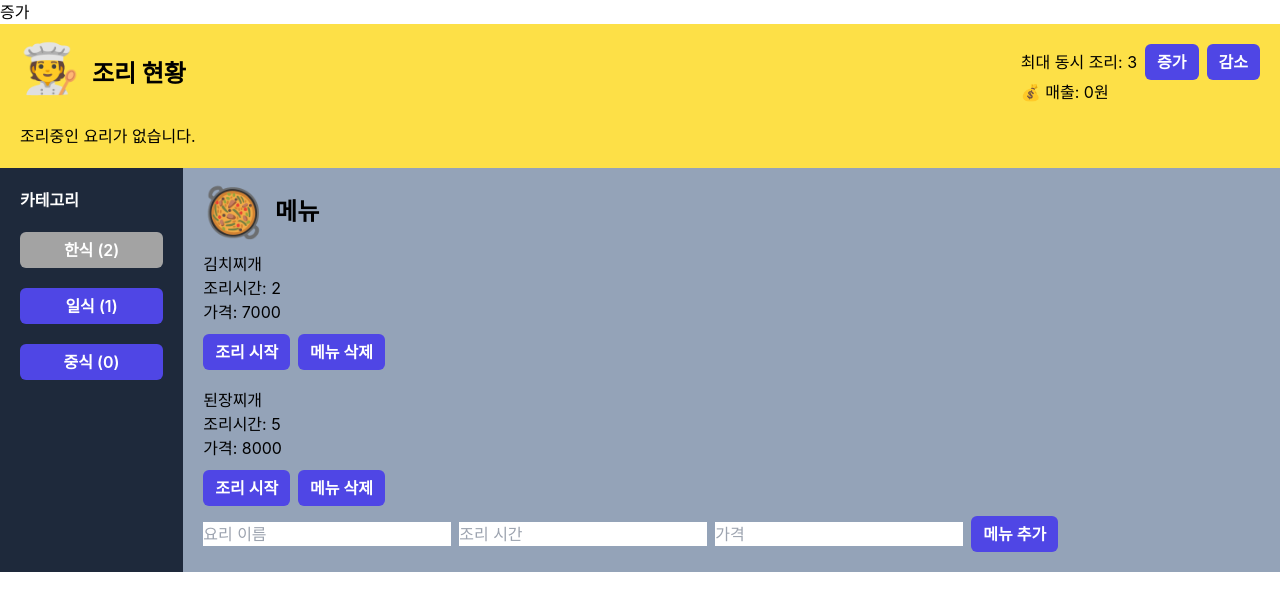
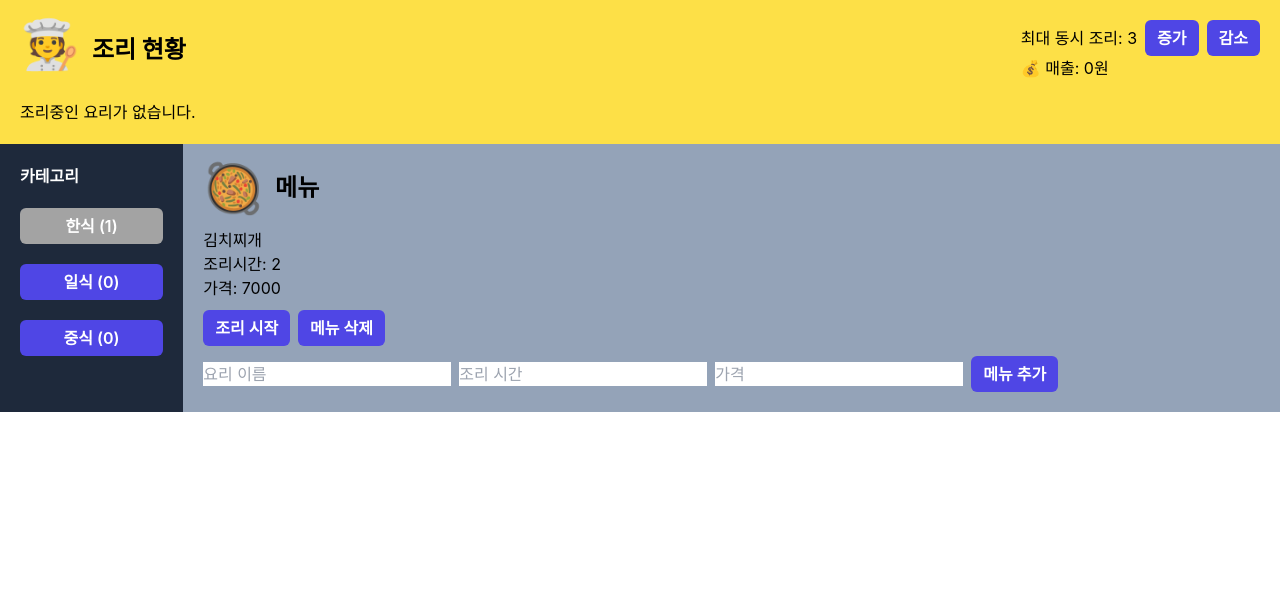
Before and after one commit to bggbr/react-training, a Next.js app: page / in a window 1280 px wide. Shown: the top 610 px of the page. Built offline with nearby package versions, Linux system fonts and the light colour scheme.

Commit message:
menu도 useReducer로 리팩토링 및 state.js로 옮기기

```diff
--- a/pages/index.js
+++ b/pages/index.js
@@ -1,72 +1,10 @@
-import React, { useState, useEffect, createContext, useReducer, useMemo } from 'react';
+import React, { useState, useReducer, useMemo } from 'react';
 import Category from '../src/component/Category';
 import Header from '../src/component/Header';
 import Menu from '../src/component/Menu';
-import { MenuContext, CookingContext } from '../src/state';
-import produce from 'immer';
-
-const initialState = {
-    cookingMenu: [],
-    maxCookingNum: 3,
-    totalSales: 0,
-};
-
-const reducer = (_state, action) => {
-    return produce(_state, (state) => {
-        switch (action.type) {
-            case 'add-cooking':
-                let nowCookNum = state.cookingMenu.length;
-                if (nowCookNum < state.maxCookingNum) {
-                    state.cookingMenu.push(action.cookingMenu);
-                }
-                break;
-            case 'delete-cooking':
-                let { deleteId } = action;
-                state.cookingMenu = state.cookingMenu.filter((el) => el.id !== deleteId);
-                break;
-            case 'pay-cooking':
-                let { payId, price } = action;
-                state.cookingMenu = state.cookingMenu.filter((el) => el.id !== payId);
-                state.totalSales += price;
-                break;
-            case 'plus-maxCooking':
-                state.maxCookingNum = state.maxCookingNum + 1 > 3 ? 3 : state.maxCookingNum + 1;
-                break;
-            case 'minus-maxCooking':
-                state.maxCookingNum = state.maxCookingNum - 1 < 0 ? 0 : state.maxCookingNum - 1;
-                break;
-            default:
-                return state;
-        }
-    });
-};
+import { initialState, reducer, CookingContext } from '../src/state';
 
 function Home() {
-    const [category, setCategory] = useState('korean');
-    const [allMenuList, setAllMenuList] = useState([
-        {
-            id: 1,
-            name: '김치찌개',
-            cookingTime: 2,
-            price: 7000,
-            category: 'korean',
-        },
-        {
-            id: 2,
-            name: '된장찌개',
-            cookingTime: 5,
-            price: 8000,
-            category: 'korean',
-        },
-        {
-            id: 3,
-            name: '초밥',
-            cookingTime: 3,
-            price: 9000,
-            category: 'japaness',
-        },
-    ]);
-
     const [state, dispatch] = useReducer(reducer, initialState);
 
     const cook = useMemo(
@@ -77,28 +15,17 @@ function Home() {
         [state, dispatch],
     );
 
-    const addMenu = (menu) => {
-        setAllMenuList([...allMenuList, menu]);
-    };
-
-    const removeMenu = (menu) => {
-        let copyAllMenu = allMenuList.filter((el) => el.id !== menu.id);
-        setAllMenuList(copyAllMenu);
-    };
-
     const [v, setV] = useState(1);
     return (
         <div>
-            <button onClick={() => setV(v + 1)}>증가</button>
-            <MenuContext.Provider value={{ allMenuList, setAllMenuList }}>
-                <CookingContext.Provider value={cook}>
-                    <Header />
-                    <div className="flex">
-                        <Category category={category} setCategory={setCategory} />
-                        <Menu addMenu={addMenu} removeMenu={removeMenu} category={category} />
-                    </div>
-                </CookingContext.Provider>
-            </MenuContext.Provider>
+            {/* <button onClick={() => setV(v + 1)}>증가</button> */}
+            <CookingContext.Provider value={cook}>
+                <Header />
+                <div className="flex">
+                    <Category />
+                    <Menu />
+                </div>
+            </CookingContext.Provider>
         </div>
     );
 }
--- a/src/component/Category.js
+++ b/src/component/Category.js
@@ -1,21 +1,21 @@
-import react, { useState, useEffect, useContext } from 'react';
+import { useContext } from 'react';
 import Button from './Button';
-import { MenuContext } from '../state';
+import { CookingContext } from '../state';
 
-export default function Category({ category, setCategory }) {
-    const allMenuList = useContext(MenuContext).allMenuList;
-    const countMenu = (currentCategory) => allMenuList.filter((el) => el.category === currentCategory).length;
+export default function Category() {
+    const { state, dispatch } = useContext(CookingContext);
+    const countMenu = (currentCategory) => state.menu.filter((el) => el.category === currentCategory).length;
 
     // TODO: 버튼 코드 중복 없애기
     return (
         <div className="bg-slate-800 text-white w-52 p-5">
             <h2 className="font-bold mb-5">카테고리</h2>
             <div className="flex flex-col space-y-5">
-                {CATEGORY_LIST.map((list) => (
+                {state.CATEGORY_LIST.map((list) => (
                     <Button
                         key={list.id} //
-                        className={category === list.en ? 'bg-neutral-400' : ''}
-                        onClick={() => setCategory(list.en)}
+                        className={state.category === list.en ? 'bg-neutral-400' : ''}
+                        onClick={() => dispatch({ type: 'set-category', nowCategory: list.en })}
                     >
                         {list.kr} ({countMenu(list.en)})
                     </Button>
@@ -24,9 +24,3 @@ export default function Category({ category, setCategory }) {
         </div>
     );
 }
-
-const CATEGORY_LIST = [
-    { id: 0, en: 'korean', kr: '한식' },
-    { id: 1, en: 'japaness', kr: '일식' },
-    { id: 2, en: 'chinese', kr: '중식' },
-];
--- a/src/component/Menu.js
+++ b/src/component/Menu.js
@@ -2,19 +2,17 @@ import { useContext, useState, useEffect, useRef } from 'react';
 import Button from './Button';
 import { MenuContext, CookingContext } from '../state';
 
-export default function Menu({ addMenu, removeMenu, category }) {
+export default function Menu() {
     const [name, setName] = useState('');
     const [cookingTime, setCookingTime] = useState('');
     const [price, setPrice] = useState('');
-    const allMenuList = useContext(MenuContext).allMenuList;
+
     const { state, dispatch } = useContext(CookingContext);
 
-    const menuList = allMenuList.filter((el) => el.category === category);
-
-    console.log('menu rendering');
+    // console.log('menu rendering');
 
     function addOneMenu() {
-        let id = Math.max(...allMenuList.map((item) => item.id)) + 1;
+        let id = Math.max(...state.menu.map((item) => item.id)) + 1;
 
         if (!(name.length && cookingTime.length && price.length)) {
             alert('모든 값을 입력해주세요');
@@ -26,9 +24,9 @@ export default function Menu({ addMenu, removeMenu, category }) {
             name,
             cookingTime: parseInt(cookingTime),
             price: parseInt(price),
-            category,
+            category: state.category,
         };
-        addMenu(menu);
+        dispatch({ type: 'add-menu', addedMenu: menu });
         setName('');
         setCookingTime('');
         setPrice('');
@@ -69,7 +67,9 @@ export default function Menu({ addMenu, removeMenu, category }) {
                 <div className="text-2xl self-center">메뉴</div>
             </h2>
             <div className="space-y-2">
-                {menuList.map((menu) => (
+                {state.menu
+                    .filter((el) => el.category === state.category)
+                    .map((menu) => (
                         <div key={menu.id}>
                             <div>{menu.name}</div>
                             <div>조리시간: {menu.cookingTime}</div>
@@ -77,7 +77,7 @@ export default function Menu({ addMenu, removeMenu, category }) {
                             <Button className="mr-2 my-2.5" onClick={(e) => addCooking(menu, e)}>
                                 조리 시작
                             </Button>
-                        <Button onClick={(e) => removeMenu(menu)}>메뉴 삭제</Button>
+                            <Button onClick={() => dispatch({ type: 'delete-menu', deletedMenu: menu })}>메뉴 삭제</Button>
                         </div>
                     ))}
             </div>
--- a/src/state.js
+++ b/src/state.js
@@ -1,4 +1,66 @@
 import { createContext } from 'react';
+import produce from 'immer';
 
-export const MenuContext = createContext(null);
 export const CookingContext = createContext(null);
+export const initialState = {
+    CATEGORY_LIST: [
+        { id: 0, en: 'korean', kr: '한식' },
+        { id: 1, en: 'japaness', kr: '일식' },
+        { id: 2, en: 'chinese', kr: '중식' },
+    ],
+    category: 'korean',
+    menu: [
+        {
+            id: 1,
+            name: '김치찌개',
+            cookingTime: 2,
+            price: 7000,
+            category: 'korean',
+        },
+    ],
+    cookingMenu: [],
+    maxCookingNum: 3,
+    totalSales: 0,
+};
+
+export const reducer = (_state, action) => {
+    return produce(_state, (state) => {
+        switch (action.type) {
+            case 'set-category':
+                let { nowCategory } = action;
+                state.category = nowCategory;
+                break;
+            case 'add-menu':
+                let { addedMenu } = action;
+                state.menu.push(addedMenu);
+                break;
+            case 'delete-menu':
+                let { deletedMenu } = action;
+                state.menu = state.menu.filter((el) => el.id !== deletedMenu.id);
+                break;
+            case 'add-cooking':
+                let nowCookNum = state.cookingMenu.length;
+                if (nowCookNum < state.maxCookingNum) {
+                    state.cookingMenu.push(action.cookingMenu);
+                }
+                break;
+            case 'delete-cooking':
+                let { deleteId } = action;
+                state.cookingMenu = state.cookingMenu.filter((el) => el.id !== deleteId);
+                break;
+            case 'pay-cooking':
+                let { payId, price } = action;
+                state.cookingMenu = state.cookingMenu.filter((el) => el.id !== payId);
+                state.totalSales += price;
+                break;
+            case 'plus-maxCooking':
+                state.maxCookingNum = state.maxCookingNum + 1 > 3 ? 3 : state.maxCookingNum + 1;
+                break;
+            case 'minus-maxCooking':
+                state.maxCookingNum = state.maxCookingNum - 1 < 0 ? 0 : state.maxCookingNum - 1;
+                break;
+            default:
+                return state;
+        }
+    });
+};
```
Lines whose indentation alone changed are shown as unchanged.
